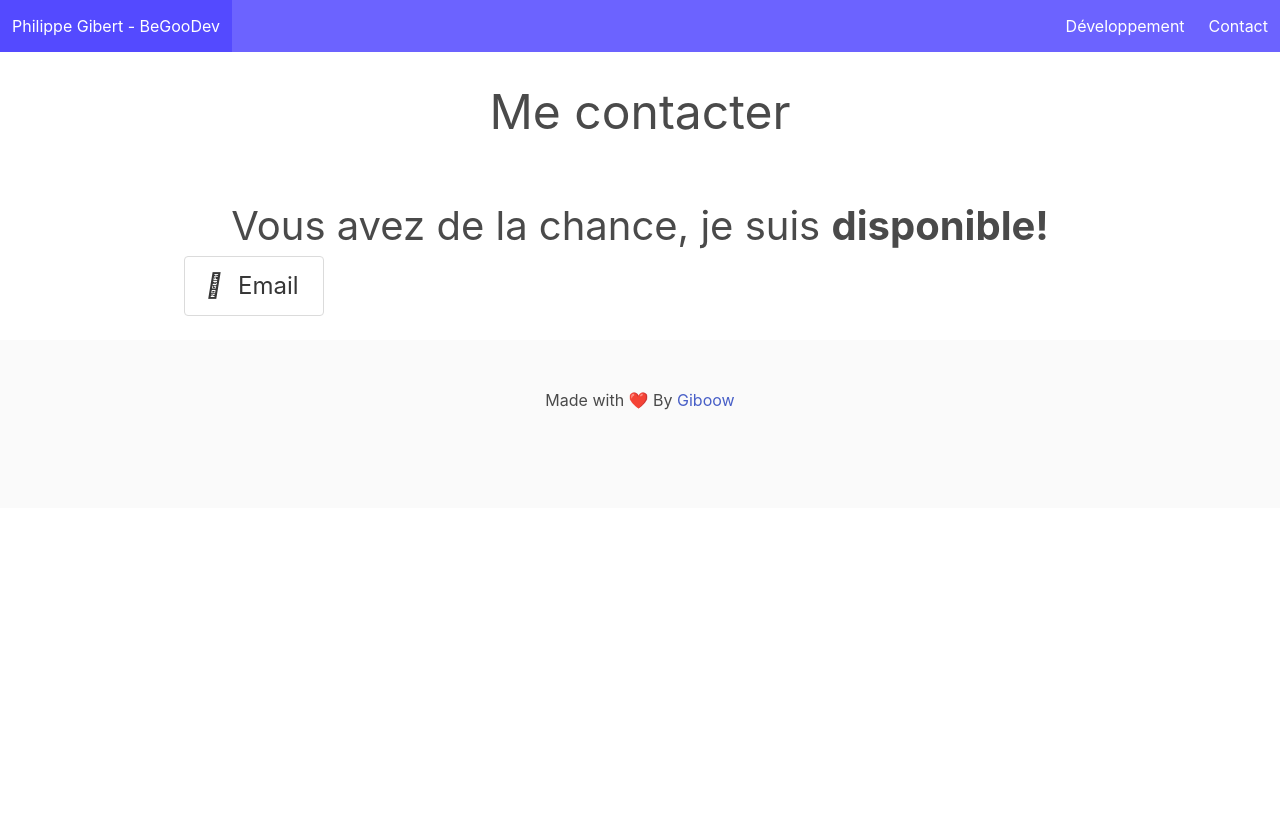
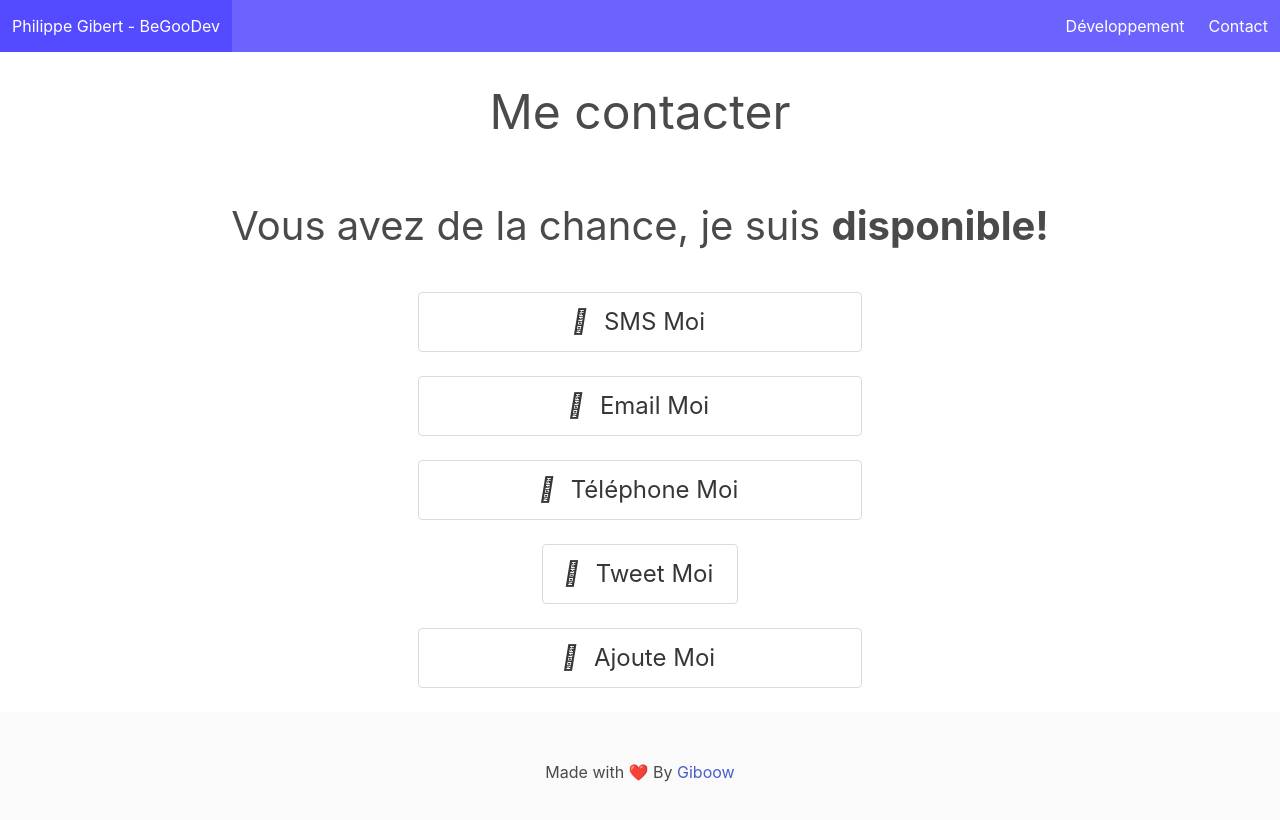
Before and after one commit to BeGooDev/begoodev, a Next.js app: page /contact in a window 1280 px wide. Shown: the top 820 px of the page. Built offline with nearby package versions, Linux system fonts and the light colour scheme.

Commit message:
Review contact page

```diff
--- a/pages/contact.js
+++ b/pages/contact.js
@@ -1,3 +1,4 @@
+import Link from "next/link";
 import MainLayout from "../layouts/main";
 
 export default function ContactPage() {
@@ -12,14 +13,56 @@ export default function ContactPage() {
                 <p className="is-size-2 has-text-centered">Vous avez de la chance, je suis <span
                     className="has-text-weight-bold">disponible!</span></p>
 
-                <div className="columns">
-                    <div className="column">
-                        <button className="button is-large">
+                <div className="columns is-multiline mt-5">
+                    <div className="column is-half is-offset-one-quarter">
+                        <Link href="mailto:philippe.gibert@gmail.com">
+                            <button className="button is-large email is-fullwidth">
+                                <span className="icon is-medium">
+                                  <i className="fab fa-whatsapp"/>
+                                </span>
+                                <span>SMS Moi</span>
+                            </button>
+                        </Link>
+                    </div>
+                    <div className="column is-half is-offset-one-quarter">
+                        <Link href="mailto:philippe.gibert@gmail.com">
+                            <button className="button is-large email is-fullwidth">
                                 <span className="icon is-medium">
                                   <i className="fab fa-github"/>
                                 </span>
-                            <span>Email</span>
-                        </button>
+                                <span>Email Moi</span>
+                            </button>
+                        </Link>
+                    </div>
+                    <div className="column is-half is-offset-one-quarter">
+                        <Link href="mailto:philippe.gibert@gmail.com">
+                            <button className="button is-large email is-fullwidth">
+                                <span className="icon is-medium">
+                                  <i className="fab fa-whatsapp"/>
+                                </span>
+                                <span>Téléphone Moi</span>
+                            </button>
+                        </Link>
+                    </div>
+                    <div className="column is-half is-offset-one-quarter has-text-centered">
+                        <Link href="https://twitter.com/giboow">
+                            <button className="button is-large twitter">
+                                <span className="icon is-medium">
+                                  <i className="fab fa-twitter"/>
+                                </span>
+                                <span>Tweet Moi</span>
+                            </button>
+                        </Link>
+                    </div>
+                    <div className="column is-half is-offset-one-quarter">
+                        <Link href="/PhilipeGibert.vcf">
+                            <button className="button is-large twitter is-fullwidth">
+                                <span className="icon is-medium">
+                                  <i className="fab fa-twitter"/>
+                                </span>
+                                <span>Ajoute Moi</span>
+                            </button>
+                        </Link>
                     </div>
                 </div>
             </div>
--- a/pages/index.js
+++ b/pages/index.js
@@ -1,4 +1,5 @@
 import MainLayout from "../layouts/main";
+import Link from "next/link";
 
 export default function Home() {
     return (
@@ -32,7 +33,9 @@ export default function Home() {
                         </p>
                         <p className="pt-5">
                             <div className="buttons pt-4 is-centered">
-                                <button className="button is-primary">Prendre contact</button>
+                                <Link href="/contact">
+                                    <button className="button is-primary">Prendre contact</button>
+                                </Link>
                             </div>
                         </p>
                     </div>
```
